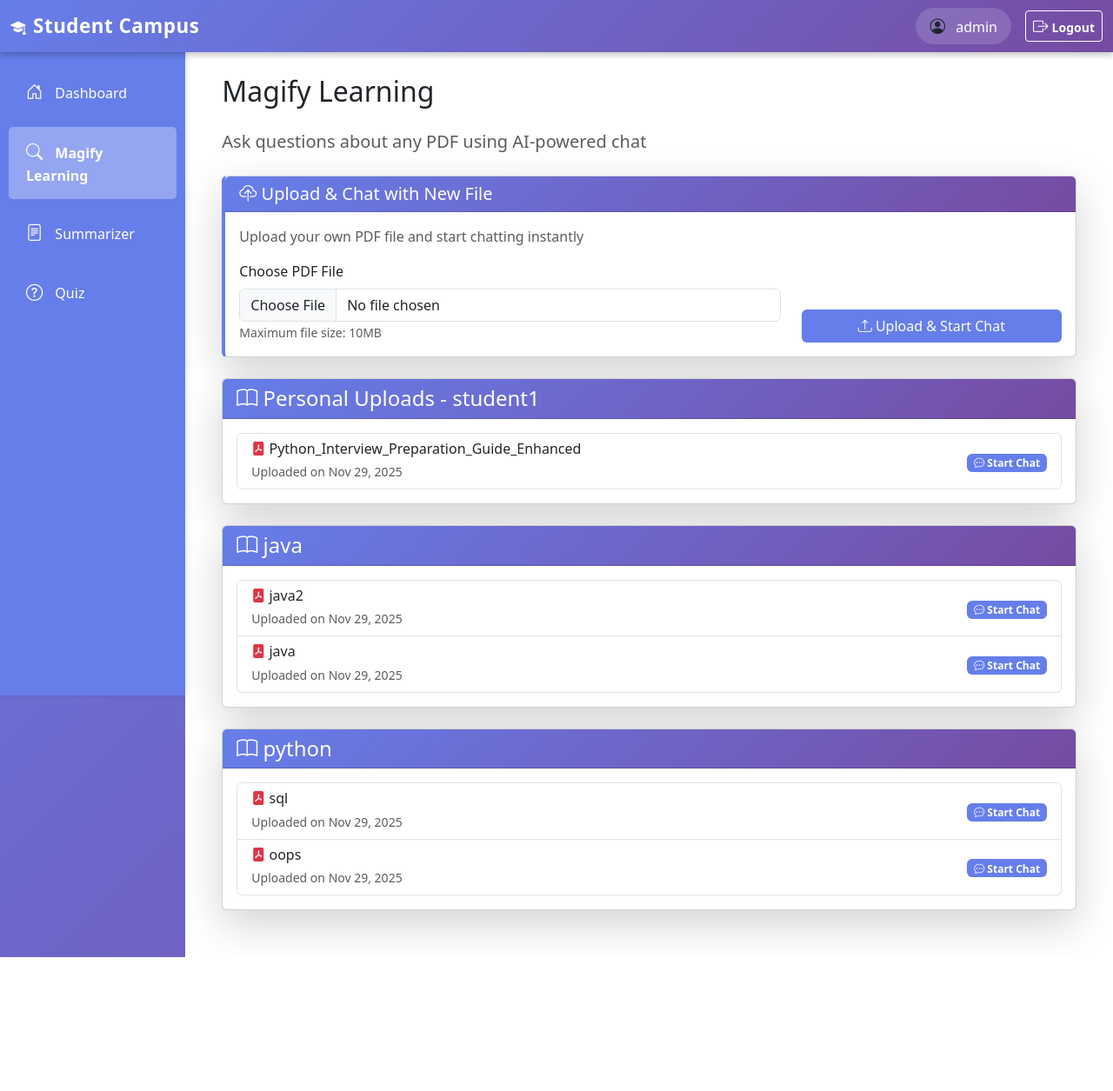
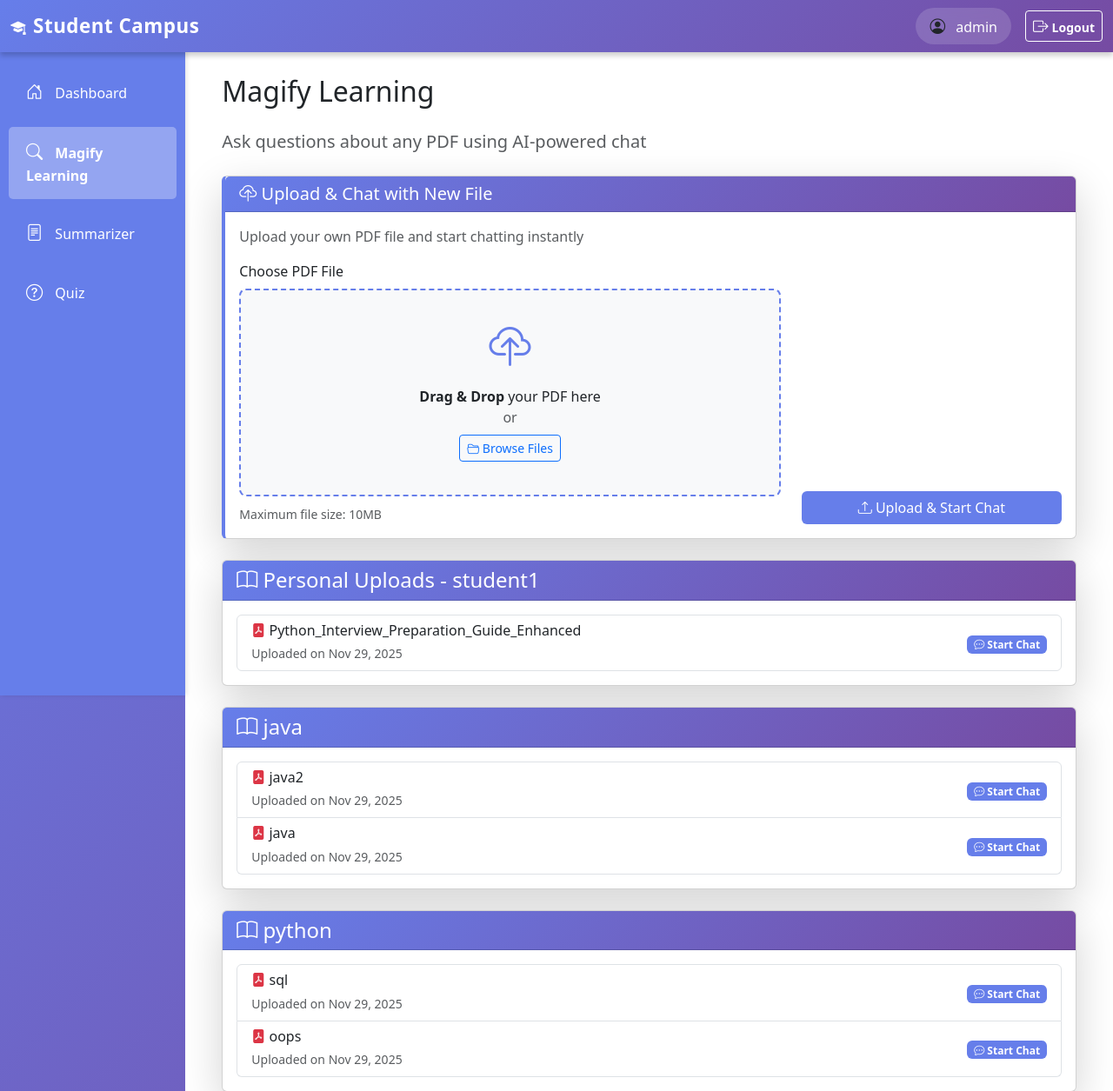
Before and after one commit to Roshan0909/LangChain-PDF-Processor, a Django app: page /student/magnify-learning/ in a window 1280 px wide. Shown: the top 1255 px of the page at 87% size. Before the commit the page ends 1101 px from the top, so only its background shows below. Run offline with Django 5.2, Linux system fonts and the light colour scheme; a user stored in the database is signed in; data comes from the database, SQL or seed files in the repository.

Commit message:
drag and drop function

```diff
--- a/templates/students/magnify_learning.html
+++ b/templates/students/magnify_learning.html
@@ -19,7 +19,16 @@
                 <div class="row align-items-end">
                     <div class="col-md-8 mb-3 mb-md-0">
                         <label for="pdfFile" class="form-label">Choose PDF File</label>
-                        <input type="file" class="form-control" id="pdfFile" name="pdf_file" accept=".pdf" required>
+                        <div id="dropZonePdf" class="drop-zone mb-2">
+                            <i class="bi bi-cloud-upload" style="font-size: 3rem; color: #667eea;"></i>
+                            <p class="mb-0 mt-2"><strong>Drag & Drop</strong> your PDF here</p>
+                            <p class="text-muted mb-0">or</p>
+                            <button type="button" class="btn btn-sm btn-outline-primary mt-2" onclick="document.getElementById('pdfFile').click()">
+                                <i class="bi bi-folder2-open"></i> Browse Files
+                            </button>
+                            <p class="text-muted small mt-2 mb-0" id="fileNameDisplay"></p>
+                        </div>
+                        <input type="file" class="form-control d-none" id="pdfFile" name="pdf_file" accept=".pdf" required>
                         <small class="text-muted">Maximum file size: 10MB</small>
                     </div>
                     <div class="col-md-4">
@@ -79,15 +88,71 @@
     {% endif %}
 </div>
 
+<style>
+    .drop-zone {
+        border: 2px dashed #667eea;
+        border-radius: 8px;
+        padding: 30px;
+        text-align: center;
+        transition: all 0.3s ease;
+        background-color: #f8f9fa;
+        cursor: pointer;
+    }
+    .drop-zone:hover {
+        border-color: #764ba2;
+        background-color: #e9ecef;
+    }
+    .drop-zone.drag-over {
+        border-color: #764ba2;
+        background: linear-gradient(135deg, rgba(102, 126, 234, 0.1) 0%, rgba(118, 75, 162, 0.1) 100%);
+        transform: scale(1.02);
+    }
+</style>
+
 <script>
     const uploadChatForm = document.getElementById('uploadChatForm');
+    const dropZonePdf = document.getElementById('dropZonePdf');
+    const fileNameDisplay = document.getElementById('fileNameDisplay');
     const uploadProgress = document.getElementById('uploadProgress');
     const progressBar = document.getElementById('progressBar');
     const progressText = document.getElementById('progressText');
     const pdfFile = document.getElementById('pdfFile');
 
+    // Drag and drop handlers
+    dropZonePdf.addEventListener('click', function() {
+        pdfFile.click();
+    });
+
+    dropZonePdf.addEventListener('dragover', function(e) {
+        e.preventDefault();
+        e.stopPropagation();
+        this.classList.add('drag-over');
+    });
+
+    dropZonePdf.addEventListener('dragleave', function(e) {
+        e.preventDefault();
+        e.stopPropagation();
+        this.classList.remove('drag-over');
+    });
+
+    dropZonePdf.addEventListener('drop', function(e) {
+        e.preventDefault();
+        e.stopPropagation();
+        this.classList.remove('drag-over');
+
+        const files = e.dataTransfer.files;
+        if (files.length > 0) {
+            pdfFile.files = files;
+            pdfFile.dispatchEvent(new Event('change'));
+        }
+    });
+
     // File size validation
     pdfFile.addEventListener('change', function() {
+        if (this.files.length > 0) {
+            fileNameDisplay.textContent = '📄 ' + this.files[0].name;
+            fileNameDisplay.style.color = '#667eea';
+        }
         const maxSize = 10 * 1024 * 1024; // 10MB
         if (this.files.length > 0 && this.files[0].size > maxSize) {
             alert('File size exceeds 10MB. Please choose a smaller file.');
```
Also changed, not shown: templates/students/summarizer.html (+59 -1 lines).
